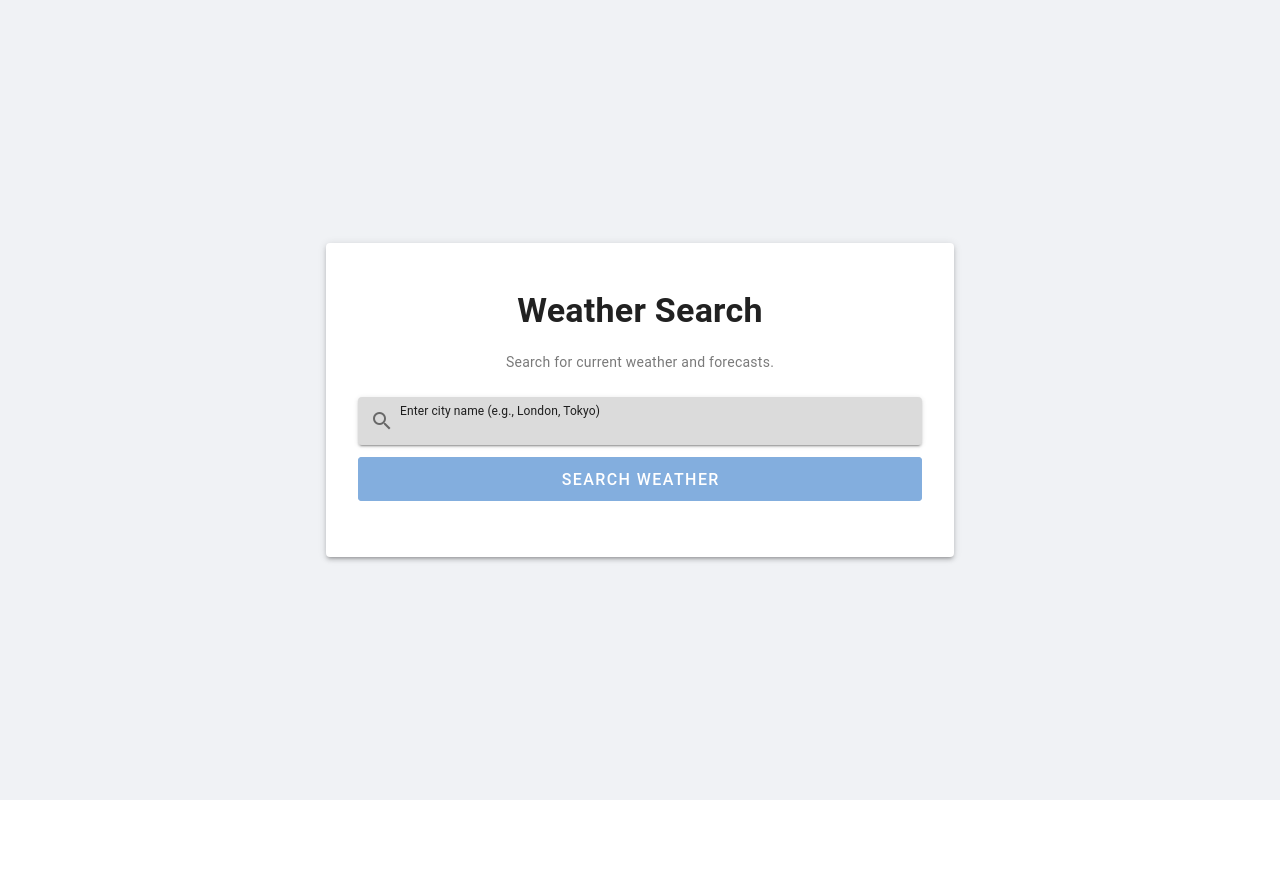
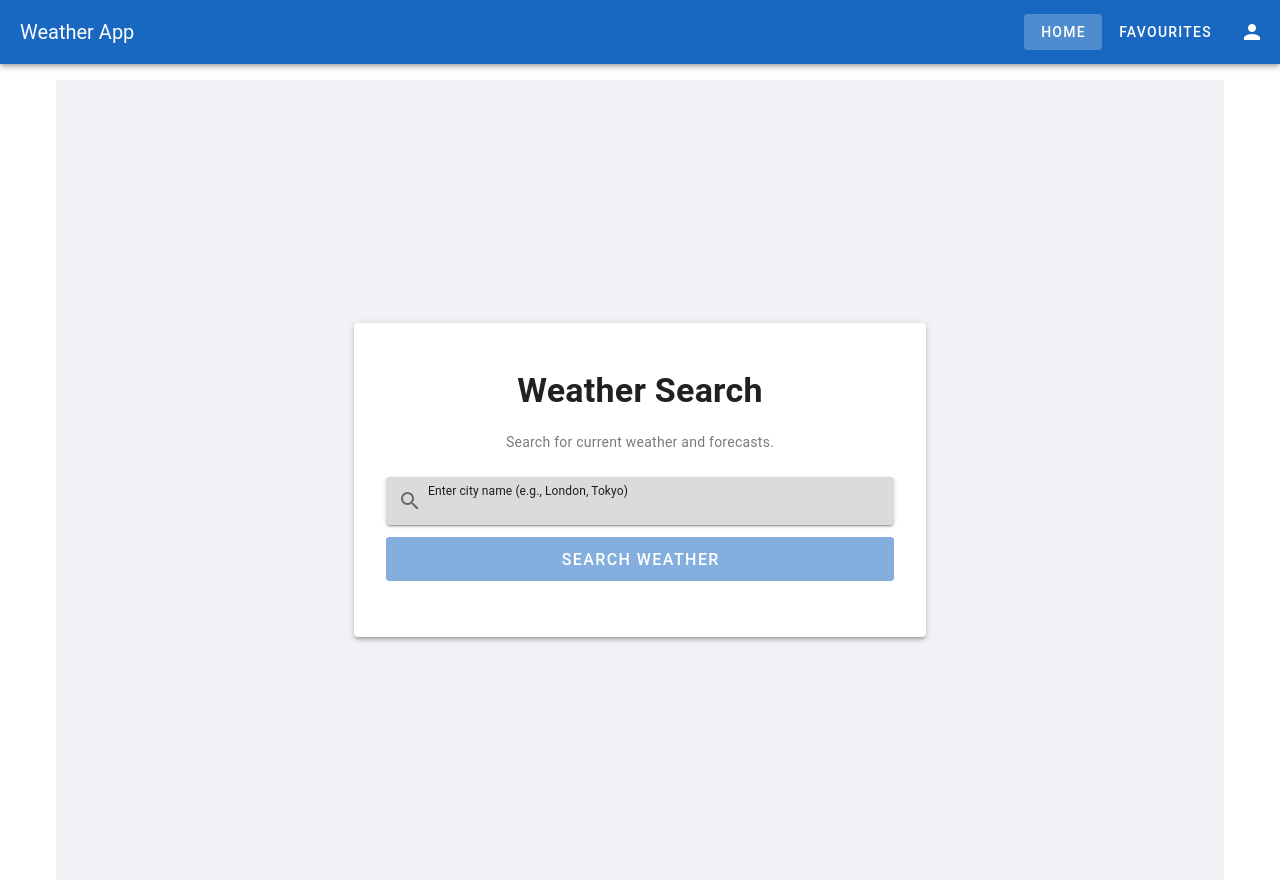
Before and after one commit to jakeunsted/PP_FS_test, a Nuxt app in the folder weather-frontend/: page / in a window 1280 px wide. Before the commit the page ends 800 px from the top, so only its background shows below. Built offline with nearby package versions, Linux system fonts and the light colour scheme; no server answers.

Commit message:
tsconfig and layouts

```diff
--- /dev/null
+++ b/weather-frontend/layouts/auth.vue
@@ -0,0 +1,11 @@
+<template>
+  <v-app>
+    <v-main>
+      <v-container class="fill-height">
+        <v-row align="center" justify="center">
+            <slot />
+        </v-row>
+      </v-container>
+    </v-main>
+  </v-app>
+</template>
--- /dev/null
+++ b/weather-frontend/layouts/default.vue
@@ -0,0 +1,45 @@
+<template>
+  <v-app>
+    <v-app-bar color="primary">
+      <v-app-bar-title>Weather App</v-app-bar-title>
+
+      <v-spacer></v-spacer>
+
+      <v-btn to="/" text>Home</v-btn>
+      <v-btn to="/favourites" text>Favourites</v-btn>
+
+      <v-menu>
+        <template v-slot:activator="{ props }">
+          <v-btn
+            icon
+            v-bind="props"
+          >
+            <v-icon>mdi-account</v-icon>
+          </v-btn>
+        </template>
+        <v-list>
+          <v-list-item @click="handleLogout">
+            <v-list-item-title>Logout</v-list-item-title>
+          </v-list-item>
+        </v-list>
+      </v-menu>
+    </v-app-bar>
+
+    <v-main>
+      <v-container>
+        <slot />
+      </v-container>
+    </v-main>
+  </v-app>
+</template>
+
+<script setup lang="ts">
+import { computed } from 'vue'
+import { useAuthStore } from '../stores/auth'
+
+const authStore = useAuthStore()
+
+const handleLogout = () => {
+  authStore.logout()
+}
+</script>
--- a/weather-frontend/pages/index.vue
+++ b/weather-frontend/pages/index.vue
@@ -79,6 +79,12 @@
 import { ref, watch } from 'vue';
 import { useRouter } from 'vue-router';
 import { useAuthStore } from '../stores/auth';
+// @ts-ignore
+import { definePageMeta } from '#imports'
+
+definePageMeta({
+  layout: 'default'
+})
 
 const authStore = useAuthStore();
 const router = useRouter();
--- a/weather-frontend/pages/login.vue
+++ b/weather-frontend/pages/login.vue
@@ -39,8 +39,15 @@
 
 <script setup lang="ts">
 import { ref } from 'vue';
-import { useRouter } from 'vue-router'; // or #imports for Nuxt 3 auto-import
+import { useRouter } from 'vue-router';
 import { useRuntimeConfig } from 'nuxt/app';
+
+// @ts-ignore
+import { definePageMeta } from '#imports'
+
+definePageMeta({
+  layout: 'auth'
+})
 
 const email = ref('');
 const password = ref('');
--- /dev/null
+++ b/weather-frontend/pages/logout.vue
@@ -0,0 +1,14 @@
+<template></template>
+
+<script setup>
+// @ts-ignore
+import { definePageMeta } from '#imports'
+
+definePageMeta({
+  layout: 'auth'
+})
+
+const authStore = useAuthStore()
+authStore.logout()
+navigateTo('/login')
+</script>
--- a/weather-frontend/pages/register.vue
+++ b/weather-frontend/pages/register.vue
@@ -57,6 +57,13 @@ import { ref } from 'vue';
 import { useRouter } from 'vue-router';
 import { useRuntimeConfig } from 'nuxt/app';
 
+// @ts-ignore
+import { definePageMeta } from '#imports'
+
+definePageMeta({
+  layout: 'auth'
+})
+
 const fullName = ref('');
 const email = ref('');
 const password = ref('');
```
Also changed, not shown: weather-frontend/tsconfig.json (+6 -1 lines).
